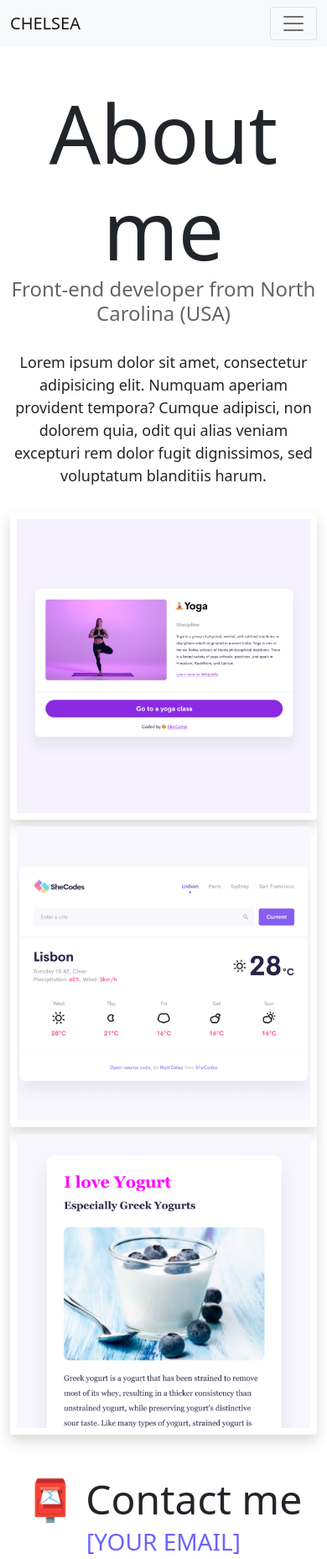
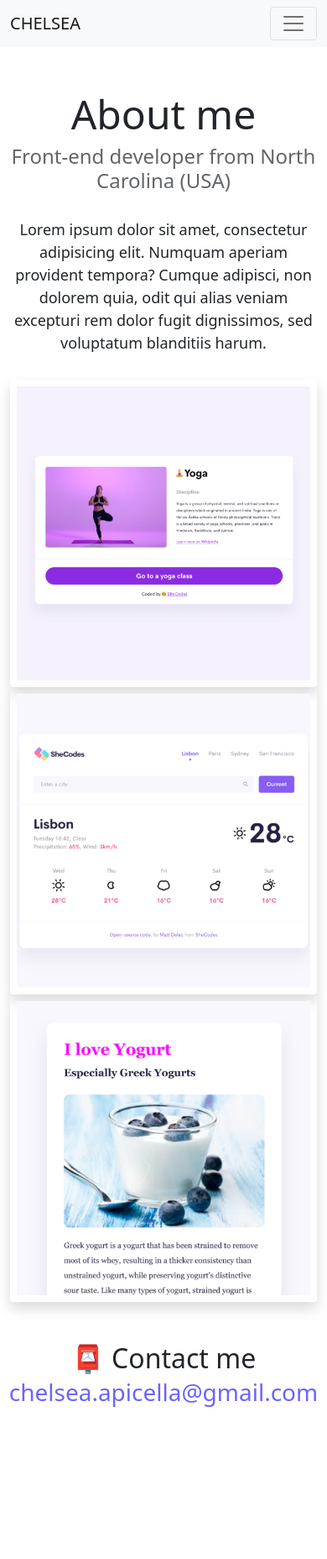
Before and after one commit to cephalophile/advanced-tools-homework-challenge, a plain HTML site: page about.html in a window 390 px wide. Shown: the whole page at 84% size. After the commit the page ends 1678 px from the top, so only its background shows below. Drawn offline with nearby package versions, Linux system fonts and the light colour scheme.

Commit message:
updated responsive

```diff
--- a/about.html
+++ b/about.html
@@ -4,6 +4,7 @@
     <meta charset="UTF-8" />
     <meta http-equiv="X-UA-Compatible" content="IE=edge" />
     <meta name="viewport" content="width=device-width, initial-scale=1.0" />
+    <meta type="description" content="A portfolio of sites and apps created using SheCodes">
     <link
       href="https://cdn.jsdelivr.net/npm/bootstrap@5.0.0-beta2/dist/css/bootstrap.min.css"
       rel="stylesheet"
@@ -73,7 +74,7 @@
     </div>
     <div id="contact" class="mt-5">
       <h2 class="text-center">📮 Contact me</h2>
-      <a href="mailto:[YOUR EMAIL]" class="email-link"> [YOUR EMAIL] </a>
+      <a href="mailto:chelsea.apicella@gmail.com" class="email-link"> chelsea.apicella@gmail.com</a>
     </div>
   </body>
 </html>
--- a/style.css
+++ b/style.css
@@ -86,3 +86,18 @@ p {
 .email-link:hover {
   text-decoration: underline;
 }
+
+@media (max-width: 576px){
+  h1{
+    font-size: 48px;
+    line-height: 1.5;
+  }
+  h2{
+    font-size: 32px;
+  }
+  .project-link{
+    display: block;
+    text-align: center;
+    margin: 0 20px;
+  }
+}
```
